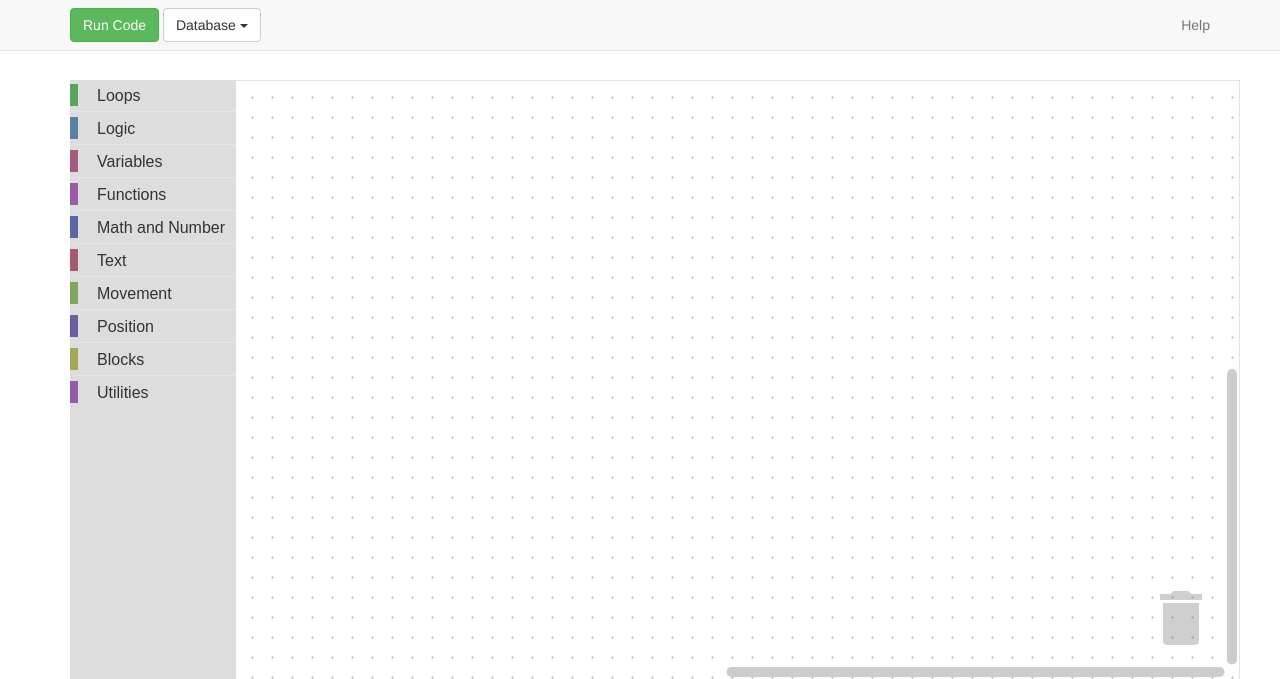
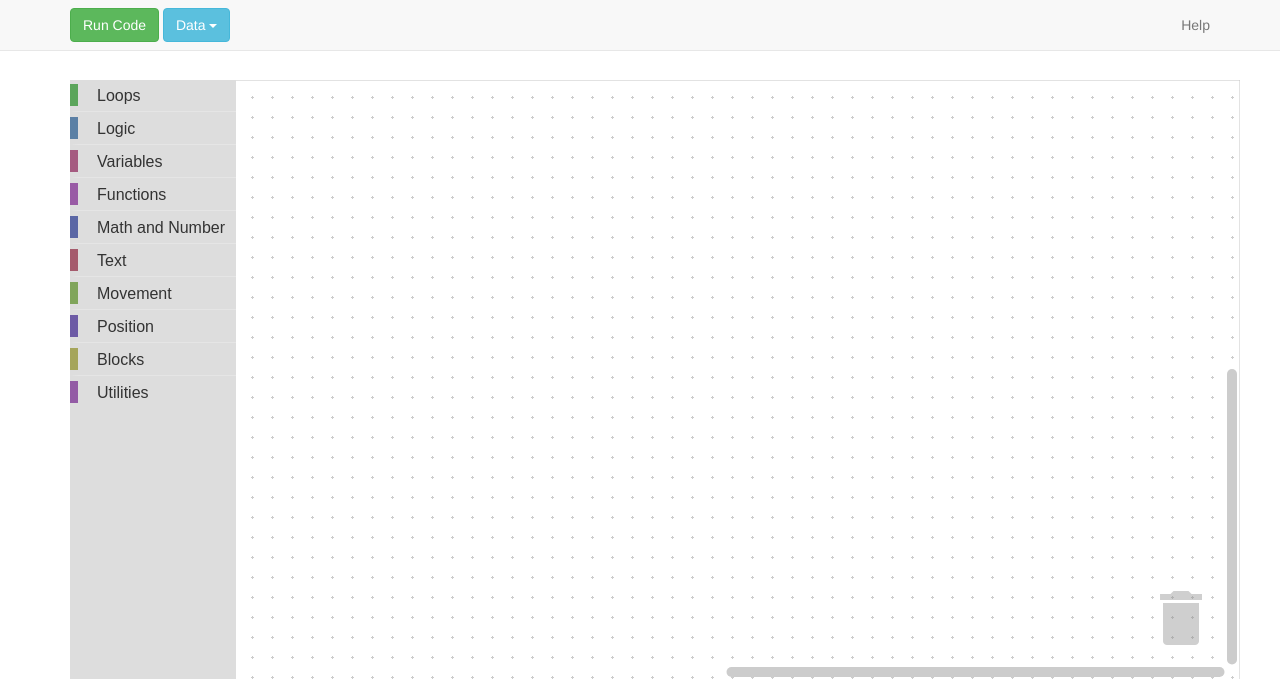
Before and after one commit to somchaisomph/mineblock, a Flask app: page / in a window 1280 px wide. Shown: the top 679 px of the page. Run offline with Flask 2, Linux system fonts and the light colour scheme; some libraries are stand-ins or nearby versions.

Commit message:
Update index.html

```diff
--- a/mcblock/templates/index.html
+++ b/mcblock/templates/index.html
@@ -30,12 +30,12 @@
 			</div><!-- / navbar-heaer-->
 			<button class="btn btn-success navbar-btn" type="submit" onclick="do_process()" id='run_btn'>Run Code</button>
                         <div class="btn-group">
-                           <button type="button" class="btn btn-default dropdown-toggle" data-toggle="dropdown" aria-haspopup="true" aria-expanded="false">
-                               Database <span class="caret"></span>
+                           <button type="button" class="btn btn-info dropdown-toggle" data-toggle="dropdown" aria-haspopup="true" aria-expanded="false">
+                               Data <span class="caret"></span>
   			   </button>
   				<ul class="dropdown-menu">
 				    <li><a href="#" id='export_btn' data-toggle="modal" data-target="#backupModal">Save blocks </a></li>
-				    <li><a href="#" data-toggle="modal" data-target="#restoreModal" >Retrieve blocks </a></li>
+				    <li><a href="#" data-toggle="modal" data-target="#restoreModal" >Manage blocks </a></li>
 				  </ul>
 			</div>
 
@@ -56,8 +56,8 @@
 				<div class="col-lg-12">
 					<ul class="list-unstyled">
 						<li class="pull-right"><a href="#top">Back to top</a></li>
-						<li><a href="http://tkblocky.blogspot.com/" >Blog</a></li>
-						<li><a href="https://github.com/somchaisomph/mineblock">GitHub</a></li>
+						<li><a href="http://#" >Blog</a></li>
+						<li><a href="https://github.com/">GitHub</a></li>
 					</ul>
 					<p>Made by <a href="#" rel="nofollow">N3A Media</a></p>
 				</div>
@@ -158,6 +158,7 @@
     </div>
   </div>
 </div>
+
 <!-- Waiting Process Modal -->
 <div class="modal fade bs-example-modal-sm" id="waitingModal" tabindex="-1" role="dialog" >
   <div class="modal-dialog" role="document">
@@ -172,14 +173,15 @@
            <div class="col-md-4">Please Wait</div>
            <div class="col-md-4"></div>
         </div>
+
        </div> <!-- / container -->
       </div> <!-- /modal-body -->
       <div class="modal-footer">
+
       </div><!-- / modal-body -->
     </div>
   </div>
 </div>
-
 <!-- toolbox -->
   <xml id="toolbox" style="display: none">
    <category name="Loops" colour="120">
@@ -283,7 +285,6 @@
 
   <script src="/js/blockly_compressed.js"></script>
   <script src="/js/python_compressed.js"></script>
-  <!--script src="/js/javascript_compressed.js"></script -->
   <script src="/js/mc/generators/cmd_grp.js"></script>
   <script src="/js/mc/generators/mc_turtle.js"></script>
   <script src="/js/blocks_compressed.js"></script>
@@ -291,6 +292,7 @@
   <script>
     var selected_id = new Array();
     var rows_per_page = 10;
+    var process_id = 0;
 
      $('#restoreModal').on('shown.bs.modal', function (e) {
        get_blocks_from_db();
@@ -312,7 +314,9 @@
 			trashcan: true});
 
 
- function do_process(){
+  function do_process(){
+
+
 	  code = Blockly.Python.workspaceToCode(workspace);
 	  $.ajax({
 		  url: "/process",
@@ -332,6 +336,7 @@
                             process_id = result;
                             console.log(result);
                          }
+
                         $('#waitingModal').modal('hide');
 			},
                  beforeSend:function(){
```
